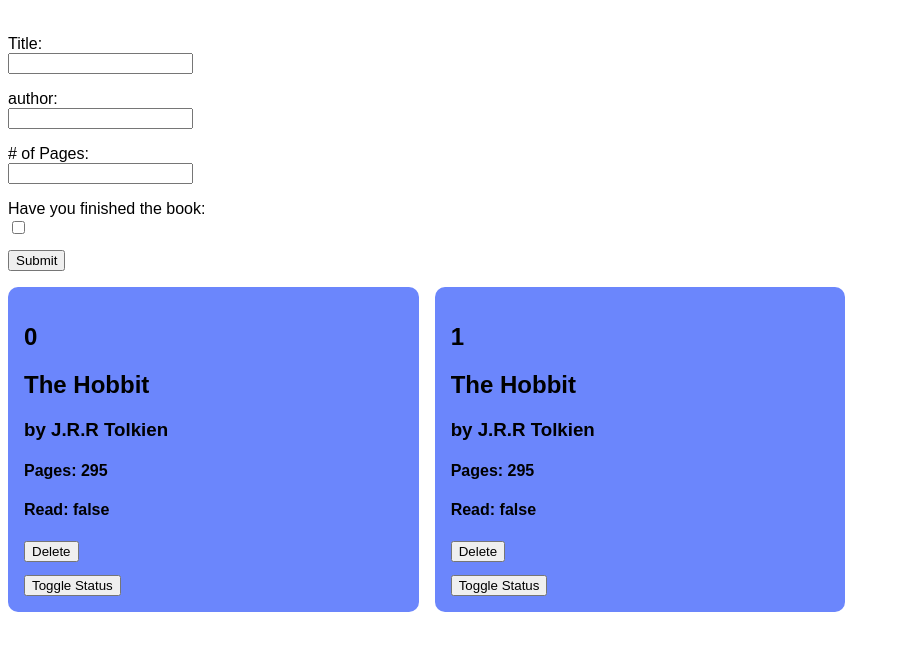
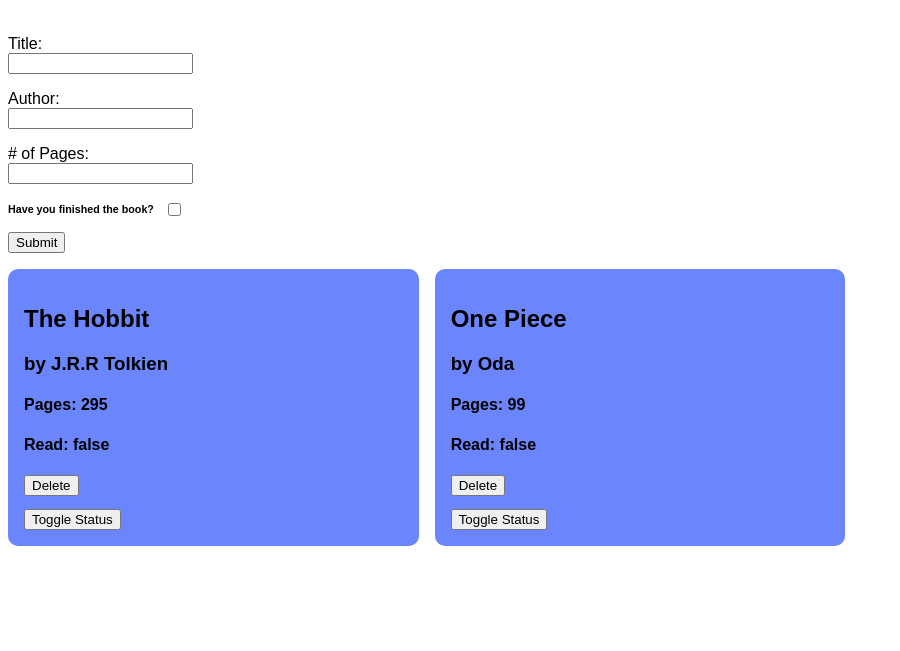
Before and after one commit to victorsmith/OP-library, a plain HTML site: page index.html in a window 1280 px wide. Shown: the part 61-712 px from the top of the page, without its empty margins (0-900 px from the left). Drawn offline with Linux system fonts and the light colour scheme.

Commit message:
refactored object literal to class

```diff
--- a/index.html
+++ b/index.html
@@ -21,14 +21,17 @@
         <label for='title'>Title:</label>
         <input type='text' id='title'/>
 
-        <label for='author'>author:</label>
+        <label for='author'>Author:</label>
         <input type='text' id='author'/>
 
         <label for='pages'># of Pages:</label>
         <input type='eauthor' id='pageNum'/>
 
-        <label for='read'>Have you finished the book: </label>
-        <input type='checkbox' id='read'/>
+        <div class="row">
+            <h6>Have you finished the book?</h6>
+            <input type='checkbox' id='read'/>
+        </div>
+
         <button onclick="submitForm()">Submit</button>
     </div>
 
--- a/myscripts.js
+++ b/myscripts.js
@@ -1,4 +1,25 @@
 let myLibrary = []
+
+class Book {
+    constructor(index, title, author, pages, read) {
+        this.index = index
+        this.name = title
+        this.author = author
+        this.pages = pages
+        this.read = read
+        this.info = () => {
+            let infoStr = `${title}, by ${author}\nPage Count: ${pages} pages\nStatus: ${
+                read ? 'read' : 'not read'
+            }`
+            return infoStr
+        }
+    }
+
+    // getInfo() {
+    //      let infoStr = `${title}, by ${author}\nPage Count: ${pages} pages\nStatus: ${read ? 'read' : 'not read'}`
+    //      return infoStr
+    // }
+}
 
 // testing
 const theHobbit = new Book(
@@ -10,36 +31,17 @@ const theHobbit = new Book(
 )
 myLibrary.push(theHobbit)
 
-const theHobbit2 = new Book(
+const onePiece = new Book(
     myLibrary.length,
-    'The Hobbit',
-    'J.R.R Tolkien',
-    295,
+    'One Piece',
+    'Oda',
+    99,
     false
 )
-myLibrary.push(theHobbit2)
+myLibrary.push(onePiece)
 
 
 
-// window.onchange = () => {
-// 	const main = document.querySelector('.main')
-// 	const bookCards = main.querySelectorAll('button')
-// 	console.log(bookCards)
-// }
-
-
-
-function Book(index, title, author, pages, read) {
-    this.index = index;
-    this.name = title
-    this.author = author
-    this.pages = pages
-    this.read = read
-    this.info = () => {
-        let infoStr = `${title}, by ${author}\nPage Count: ${pages} pages\nStatus: ${read ? 'read' : 'not read'}`
-        return infoStr
-    }
-}
 
 function submitForm() {
     // console.log(event.target.elements.searchTerm.value)
@@ -68,9 +70,9 @@ function displayLibraryContent() {
   	page.innerHTML = '';
 
     for (book of myLibrary) {
+        // <h2>${book.index}</h2>
         const bookCard = `
             <div class="book-card">
-                <h2>${book.index}</h2>
                 <h2>${book.name}</h2>
                 <h3>by ${book.author}</h3>
                 <h4>Pages: ${book.pages}</h4>
@@ -80,8 +82,6 @@ function displayLibraryContent() {
             </div>`
     	page.insertAdjacentHTML("beforeend", bookCard);
   	}
-
-
 }
 
 function deleteCard(targetIndex) {
--- a/mystyle.css
+++ b/mystyle.css
@@ -1,5 +1,17 @@
 * {
     font-family: sans-serif;
+}
+
+.row {
+    display: flex;
+    flex-direction: row;
+    /* justify-content: space-between; */
+    width: 20em;
+    margin-top: 1em;
+}
+
+h6 {
+    margin: 3px 10px 3px 0;
 }
 
 .main {
@@ -36,4 +48,5 @@ label {
 
 button {
     margin-top: 1em;
+    color: #000;
 }
```
